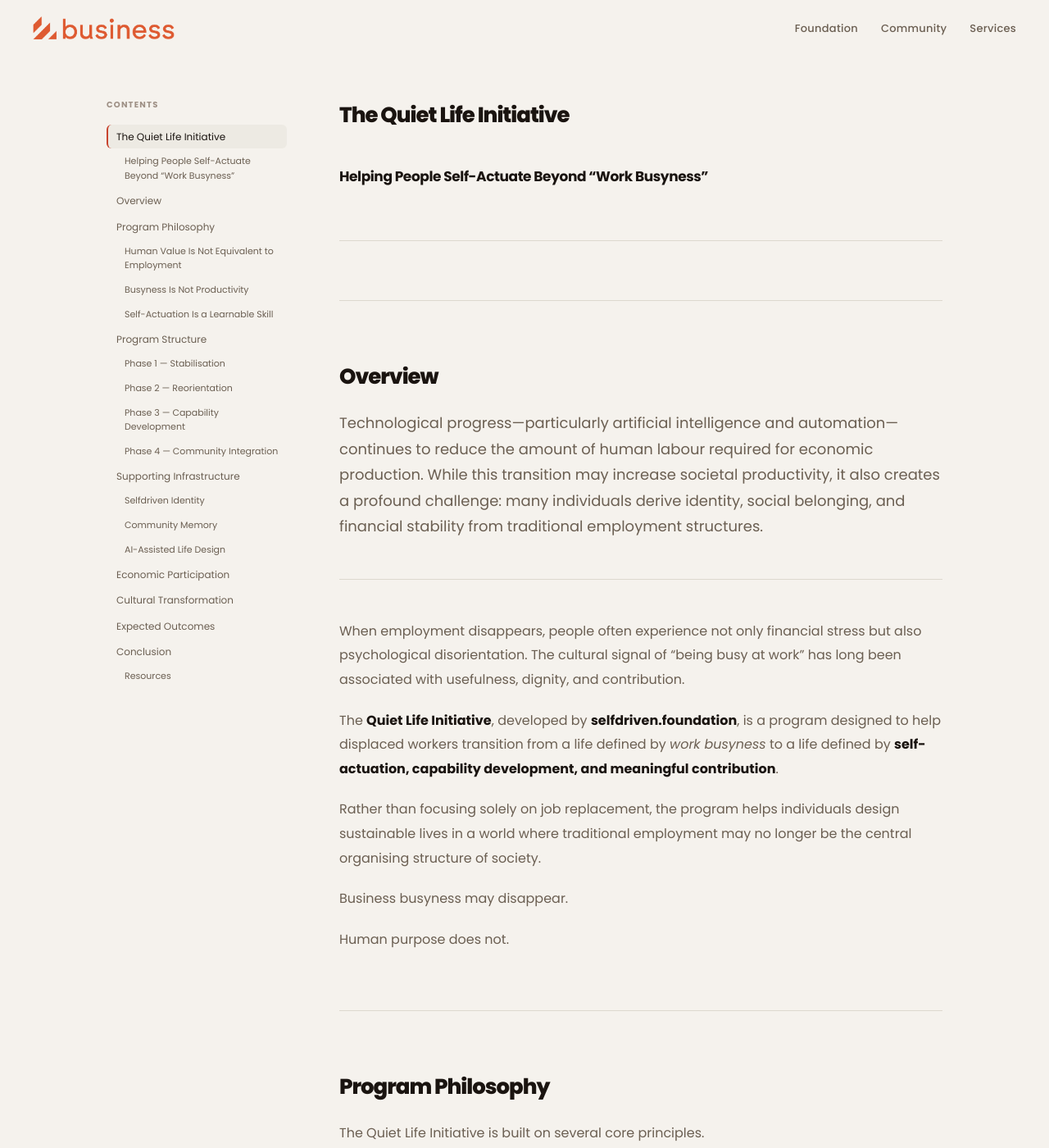
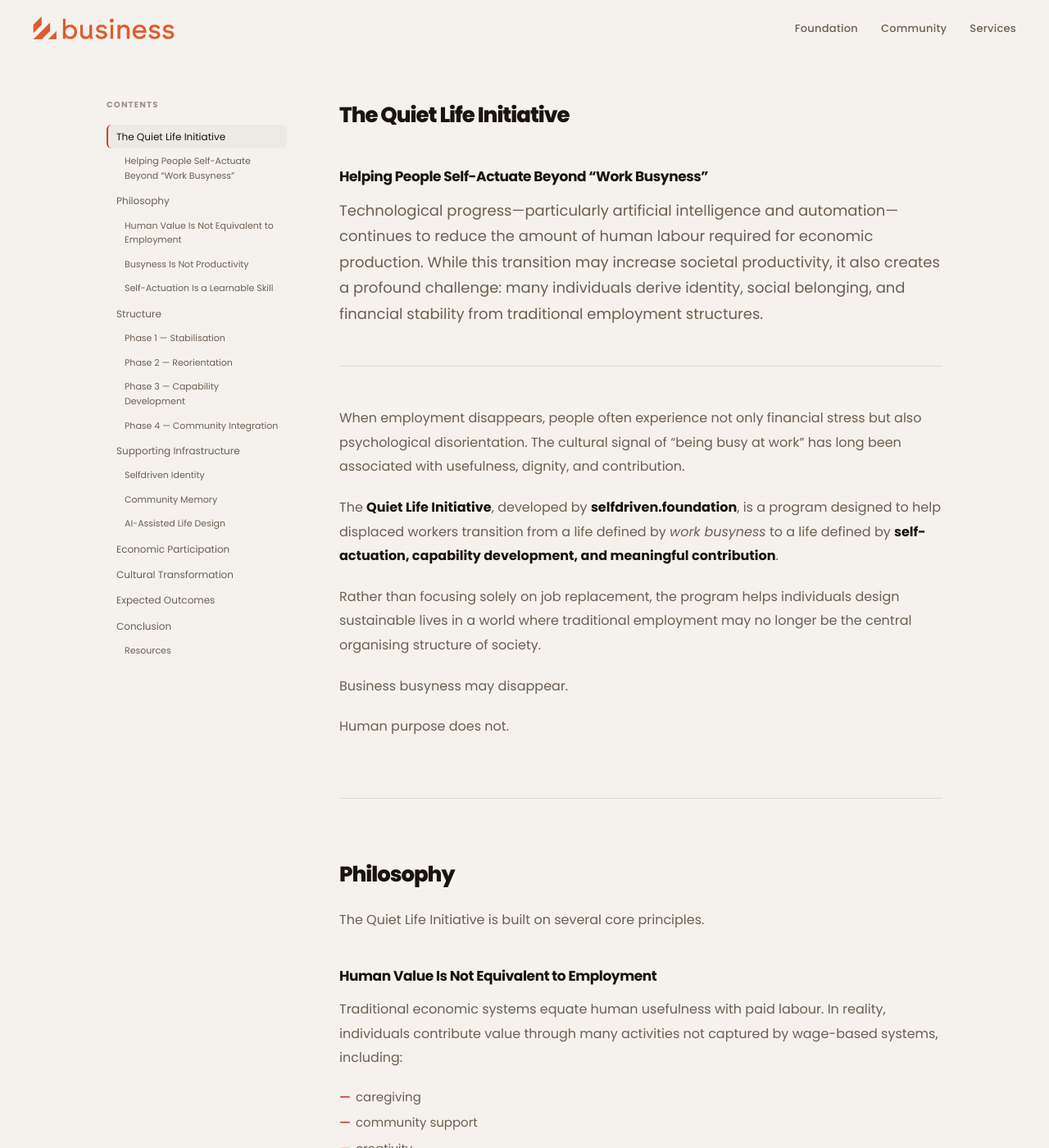
Before and after one commit to selfdriven-services/selfdriven-business, a Jekyll site: the page built from docs/pages/initiative-the-quite-life.md, in a window 1280 px wide and 1400 px high. Shown: the whole window at 82% size. Built offline with Jekyll 4.4.1, drawn with Linux system fonts in a browser that asks for light colours; some of the changed text lies outside the part shown.

Commit message:
Update initiative-the-quite-life.md

```diff
--- a/docs/pages/initiative-the-quite-life.md
+++ b/docs/pages/initiative-the-quite-life.md
@@ -6,10 +6,6 @@ permalink: /initiatives/the-quiet-life
 
 ## The Quiet Life Initiative
 ### Helping People Self-Actuate Beyond “Work Busyness”
-
----
-
-## Overview
 
 Technological progress—particularly artificial intelligence and automation—continues to reduce the amount of human labour required for economic production. While this transition may increase societal productivity, it also creates a profound challenge: many individuals derive identity, social belonging, and financial stability from traditional employment structures.
 
@@ -23,7 +19,7 @@ Business busyness may disappear.
 
 Human purpose does not.
 
-## Program Philosophy
+## Philosophy
 
 The Quiet Life Initiative is built on several core principles.
 
@@ -66,7 +62,7 @@ Many individuals have never been taught how to:
 
 Self-actuation is therefore treated as a practical capability that can be learned and practiced.
 
-## Program Structure
+## Structure
 
 The Quiet Life Initiative operates through four phases.
 
```
